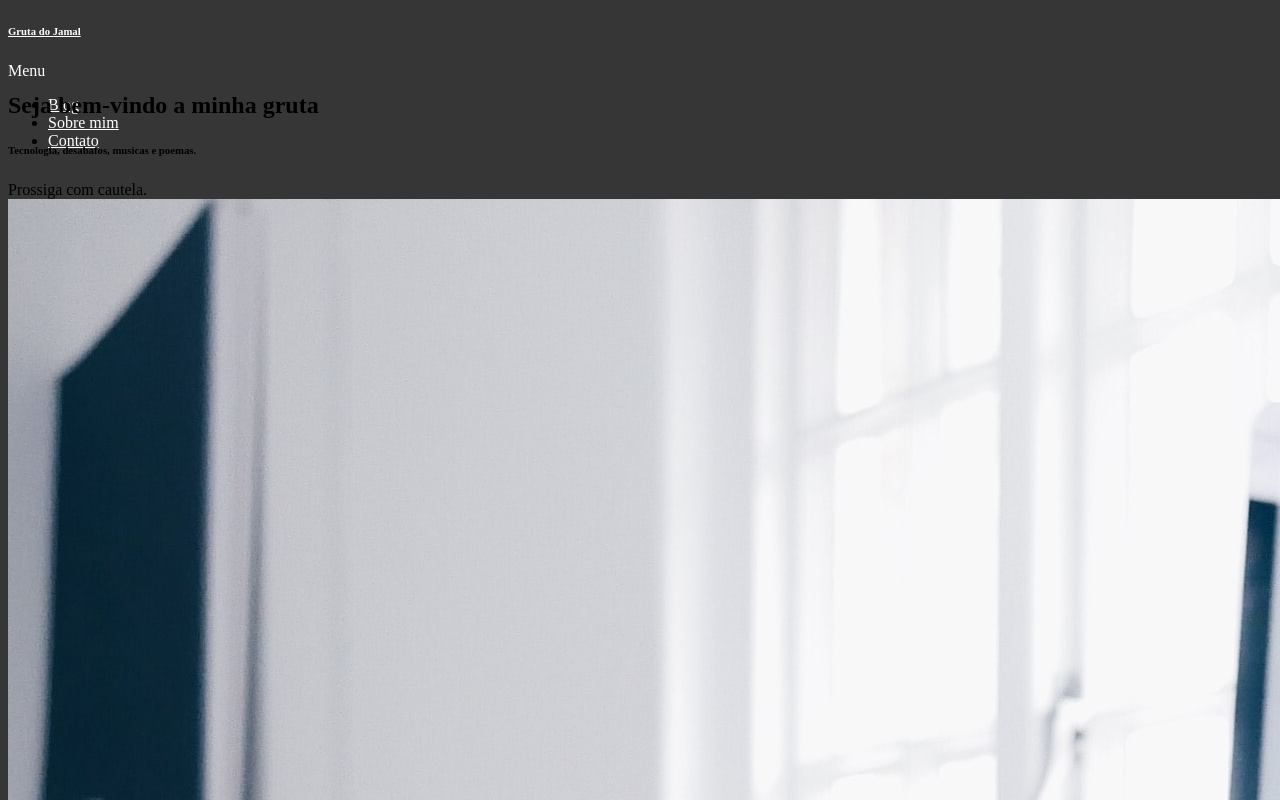
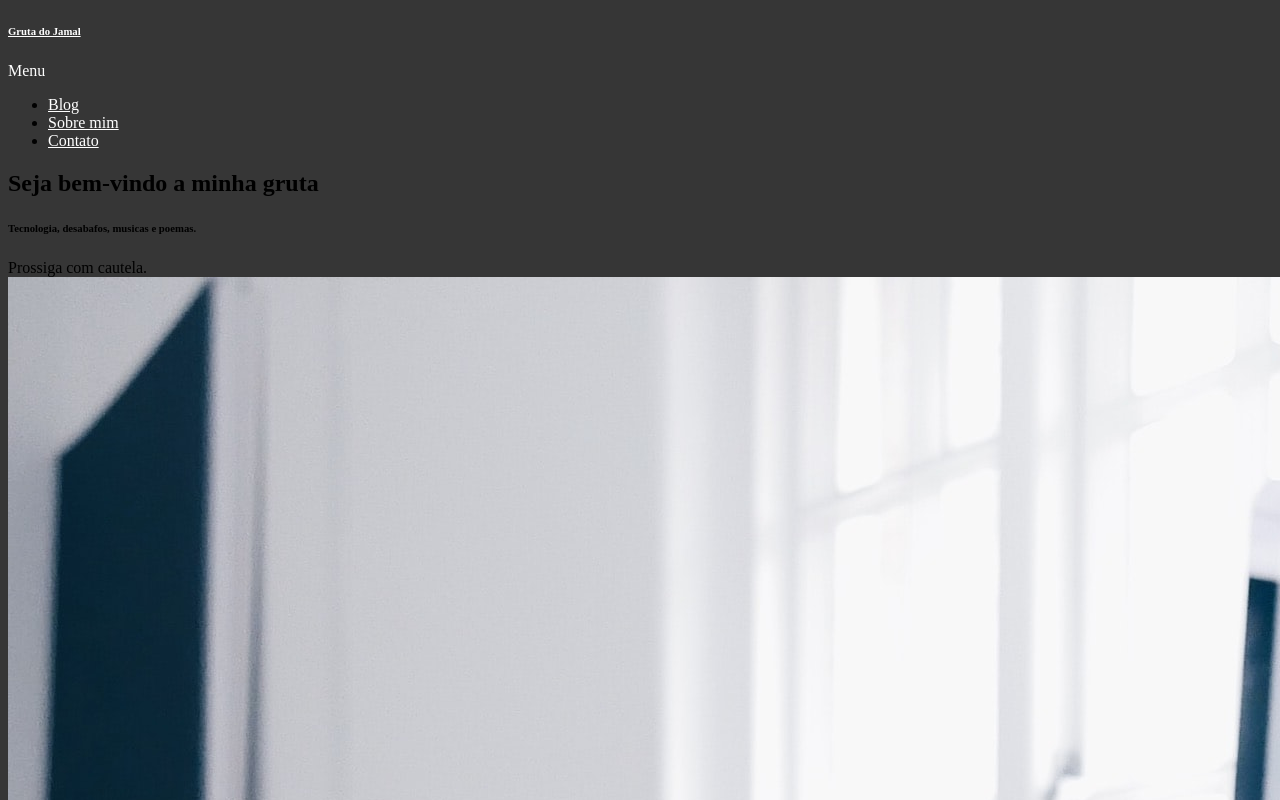
Before and after one commit to GamerSenior/gruta-do-jamal, a Next.js app: page / in a window 1280 px wide. Shown: the top 800 px of the page. Built offline with nearby package versions, Linux system fonts and the light colour scheme; some icons are missing.

Commit message:
Troca style hardcoded por classe hero

```diff
--- a/_layouts/default.js
+++ b/_layouts/default.js
@@ -22,8 +22,10 @@ export default function DefaultLayout(props) {
             </Head>
 
             <Header />
-            <div style={{width: '100%', height: '100%', position: 'absolute', top: 72}}>
-                {props.children}
+            <div className="hero fullscreen">
+                <div className="hero-body u-center">
+                    {props.children}
+                </div>
             </div>
             <style jsx global>{`
                 body {
```
